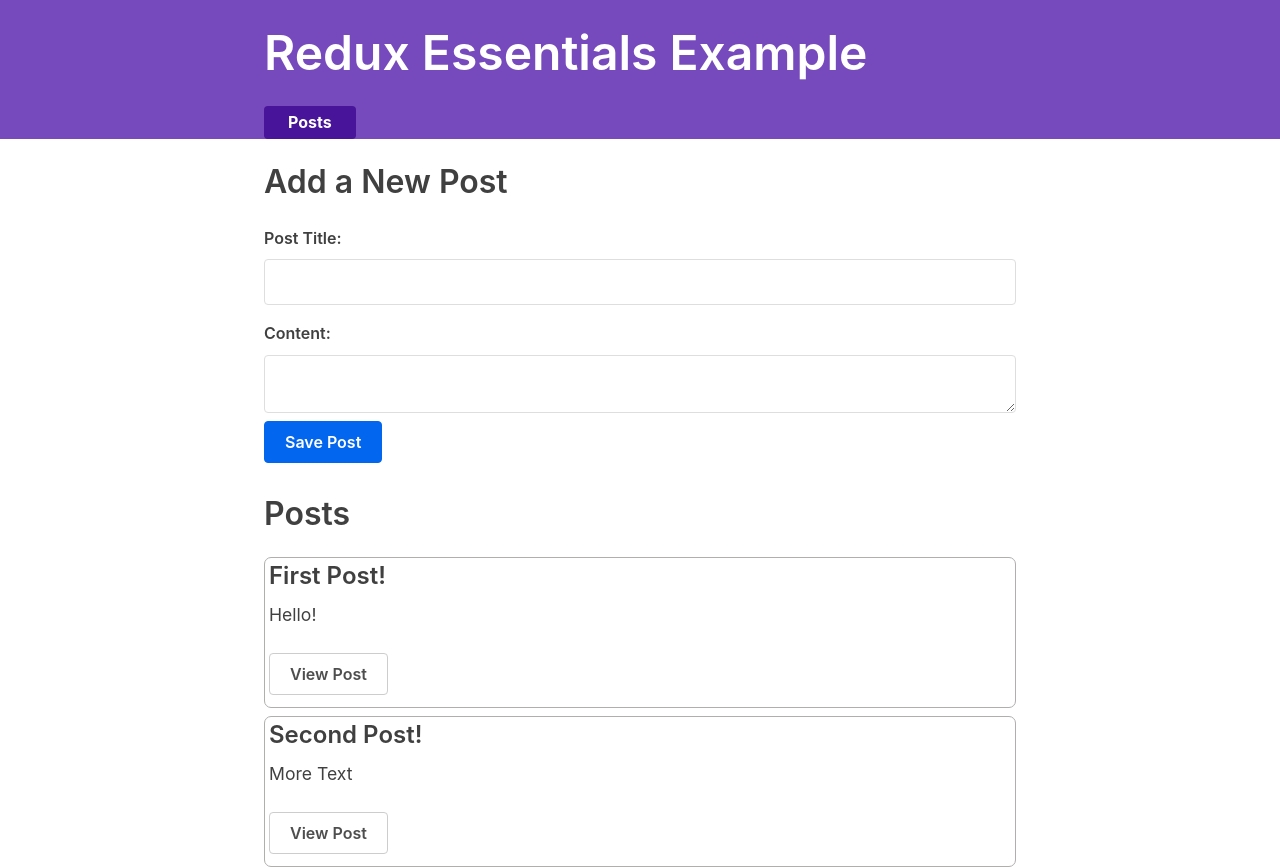
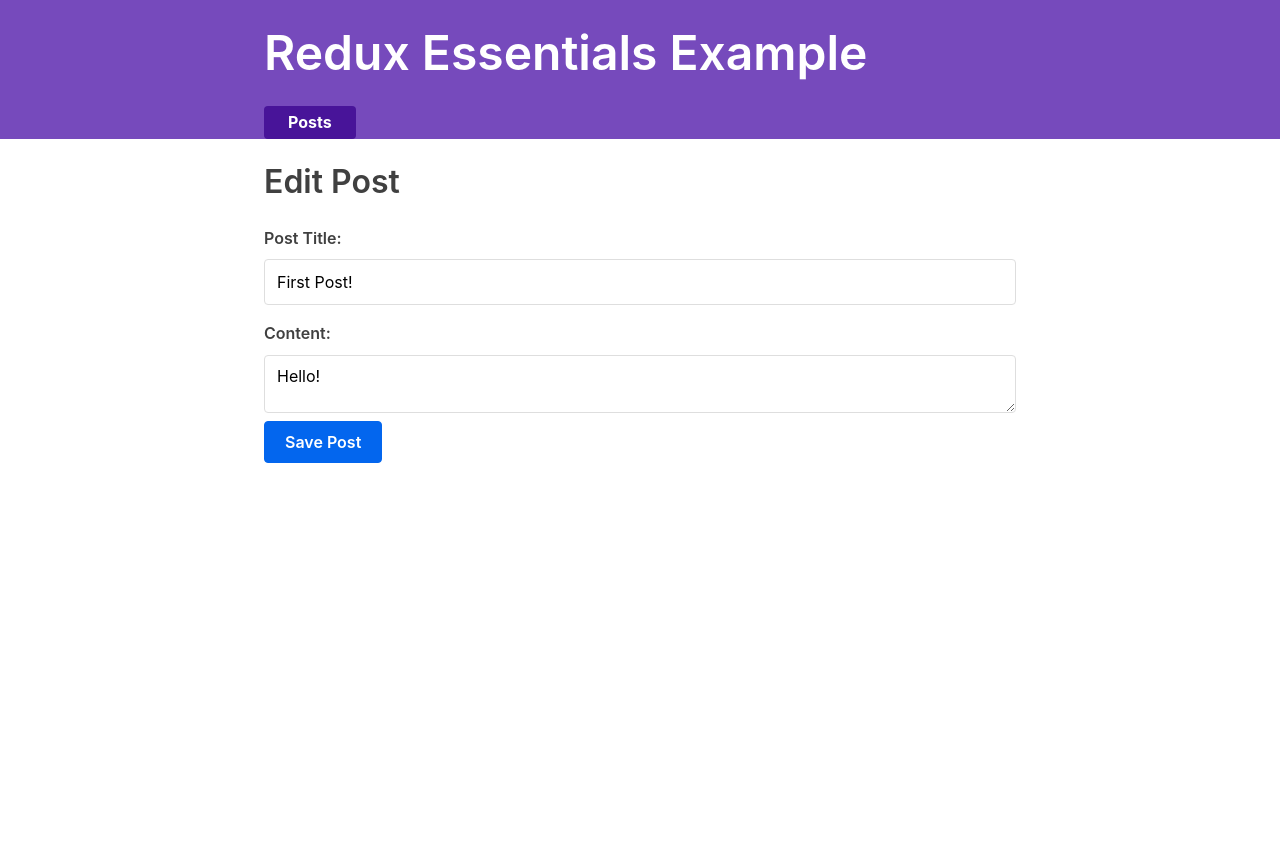
Before and after one commit to joaopaulopmedeiros/learning-react-redux, a React (Create React App) app: page /posts/1/edit in a window 1280 px wide. Before the commit this address led to /. After the commit the page ends 800 px from the top, so only its background shows below. Built offline with nearby package versions, Linux system fonts and the light colour scheme; what @mswjs/data, mock-socket, txtgen would draw is missing.

Commit message:
feat: edit a post

```diff
--- a/src/App.js
+++ b/src/App.js
@@ -8,6 +8,7 @@
 
 import { Navbar } from './app/Navbar'
 import { AddPostForm } from './features/posts/AddPostForm'
+import { EditPostForm } from './features/posts/EditPostForm'
 import { PostsList } from './features/posts/PostsList'
 import { SinglePostPage } from './features/posts/SinglePostPage'
 
@@ -28,6 +29,7 @@
             )}
           />
           <Route exact path="/posts/:postId" component={SinglePostPage} />
+          <Route exact path="/posts/:postId/edit" component={EditPostForm} />
           <Redirect to="/" />
         </Switch>
       </div>
--- /dev/null
+++ b/src/features/posts/EditPostForm.js
@@ -0,0 +1,54 @@
+import React, { useState } from 'react'
+import { useDispatch, useSelector } from 'react-redux'
+import { useHistory } from 'react-router-dom'
+
+import { postUpdated } from './postsSlice'
+
+export const EditPostForm = ({ match }) => {
+  const { postId } = match.params
+
+  const post = useSelector(state => state.posts.find(post => post.id === postId))
+
+  const [title, setTitle] = useState(post.title)
+  const [content, setContent] = useState(post.content)
+
+  const dispatch = useDispatch()
+  const history = useHistory()
+
+  const onTitleChanged = e => setTitle(e.target.value)
+  const onContentChanged = e => setContent(e.target.value)
+
+  const onSavePostClicked = () => {
+    if (title && content) {
+      dispatch(postUpdated({ id: postId, title, content }))
+      history.push(`/posts/${postId}`)
+    }
+  }
+
+  return (
+    <section>
+      <h2>Edit Post</h2>
+      <form>
+        <label htmlFor="postTitle">Post Title:</label>
+        <input
+          type="text"
+          id="postTitle"
+          name="postTitle"
+          placeholder="What's on your mind?"
+          value={title}
+          onChange={onTitleChanged}
+        />
+        <label htmlFor="postContent">Content:</label>
+        <textarea
+          id="postContent"
+          name="postContent"
+          value={content}
+          onChange={onContentChanged}
+        />
+      </form>
+      <button type="button" onClick={onSavePostClicked}>
+        Save Post
+      </button>
+    </section>
+  )
+}
--- a/src/features/posts/PostsList.js
+++ b/src/features/posts/PostsList.js
@@ -12,6 +12,9 @@
             <Link to={`/posts/${post.id}`} className="button muted-button">
                 View Post
             </Link>
+            <Link to={`/posts/${post.id}/edit`} className="button">
+                Edit Post
+            </Link>
         </article>
     ));
 
--- a/src/features/posts/postsSlice.js
+++ b/src/features/posts/postsSlice.js
@@ -1,9 +1,9 @@
-import { createSlice } from '@reduxjs/toolkit';
+import { createSlice } from '@reduxjs/toolkit'
 
 const initialState = [
     { id: '1', title: 'First Post!', content: 'Hello!'},
     { id: '2', title: 'Second Post!', content: 'More Text'},
-];
+]
 
 const postsSlice = createSlice({
     name: 'posts',
@@ -11,10 +11,18 @@
     reducers: {
       postAdded(state, action) {
         state.push(action.payload)
-      }
+      },
+      postUpdated(state, action) {
+        const { id, title, content } = action.payload
+        const existingPost = state.find(post => post.id === id)
+        if (existingPost) {
+          existingPost.title = title
+          existingPost.content = content
+        }
+      },
     }
   })
 
-export const { postAdded } = postsSlice.actions;
+export const { postAdded, postUpdated } = postsSlice.actions
 
 export default postsSlice.reducer;
```
